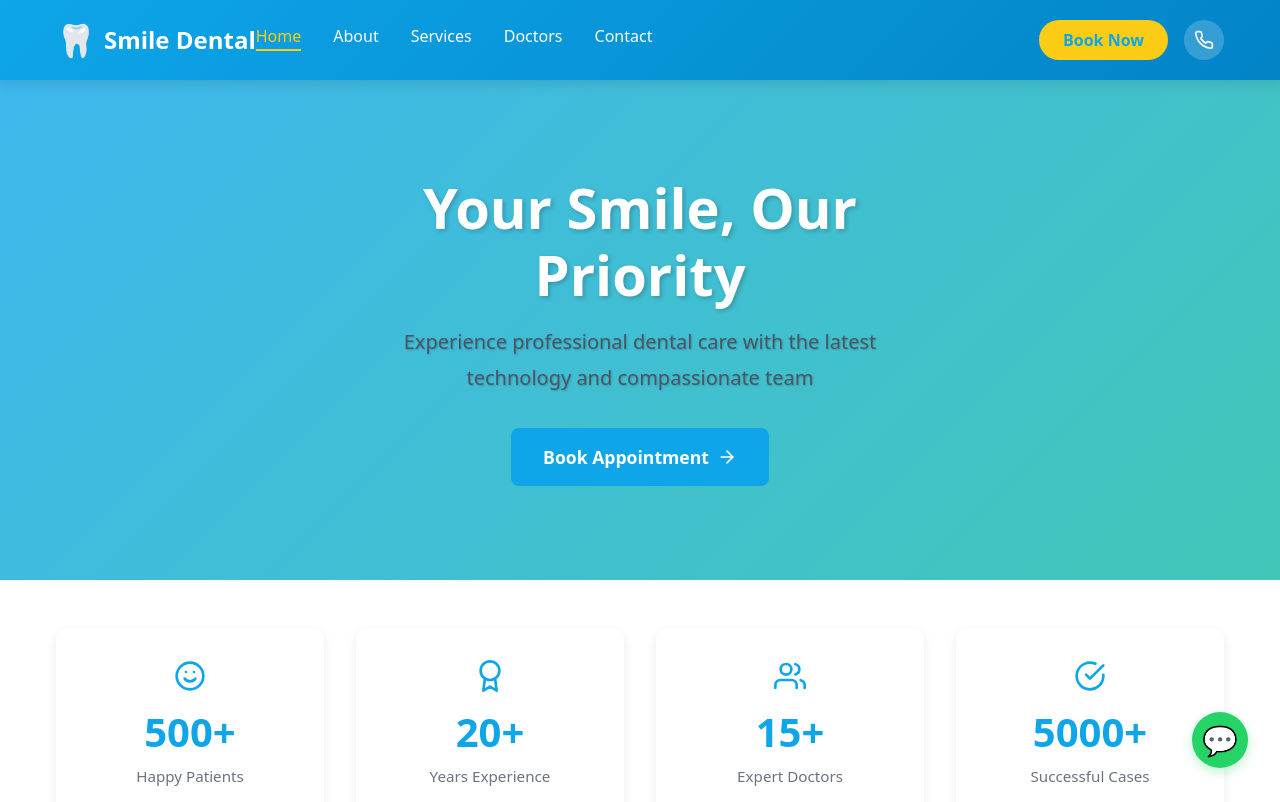
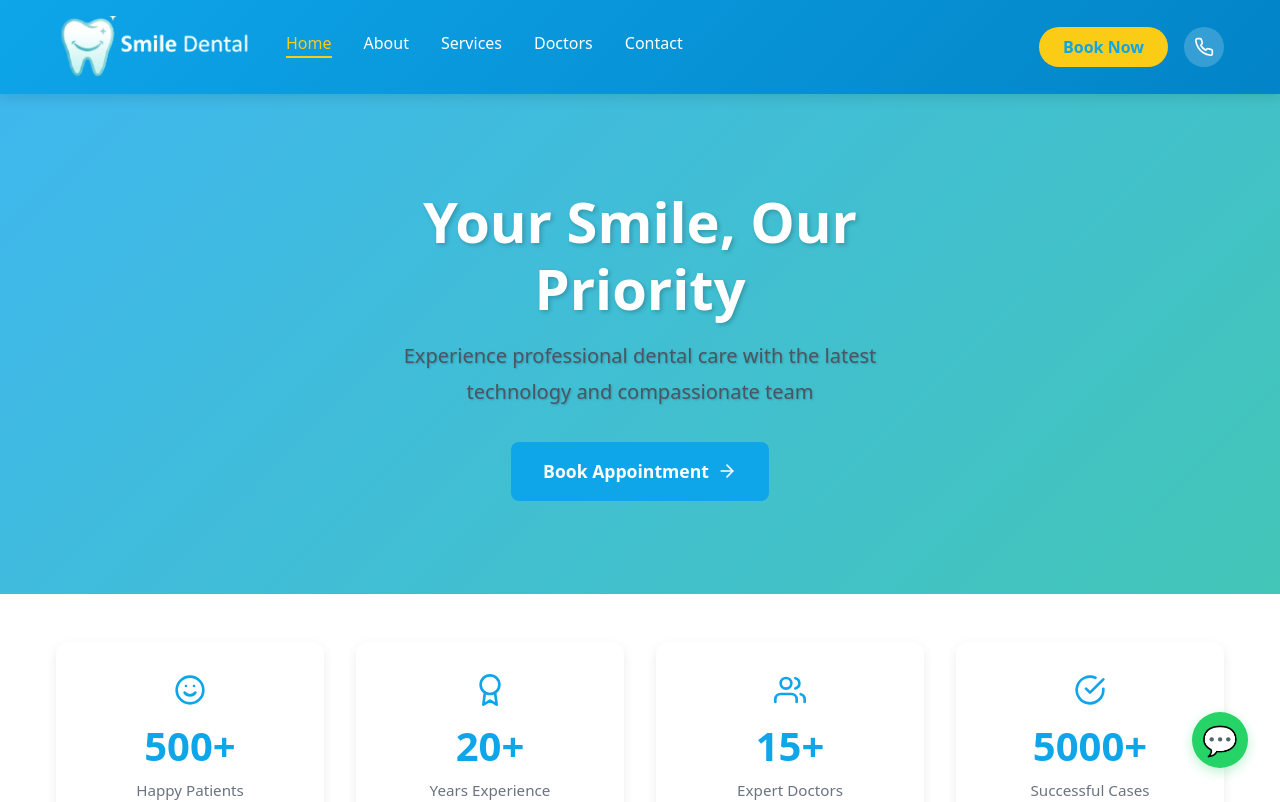
Before and after one commit to rakibislamdev/smile_dental_care, a React (Create React App) app: page / in a window 1280 px wide. Shown: the top 802 px of the page. Built offline with nearby package versions, Linux system fonts and the light colour scheme.

Commit message:
logo updated

```diff
--- a/public/index.html
+++ b/public/index.html
@@ -24,7 +24,7 @@
       work correctly both with client-side routing and a non-root public URL.
       Learn how to configure a non-root public URL by running `npm run build`.
     -->
-    <title>React App</title>
+    <title>Smile Dental Clinic</title>
   </head>
   <body>
     <noscript>You need to enable JavaScript to run this app.</noscript>
--- a/src/layouts/Header.css
+++ b/src/layouts/Header.css
@@ -27,14 +27,18 @@
   text-decoration: none;
   color: white;
   transition: transform 0.3s ease;
+  margin-right: 2rem;
 }
 
 .logo:hover {
   transform: scale(1.05);
 }
 
-.logo-icon {
-  font-size: 2rem;
+.logo-image {
+  width: 198px;
+  /* height: 42px; */
+  object-fit: contain;
+  display: block;
 }
 
 .logo-text {
--- a/src/layouts/Header.jsx
+++ b/src/layouts/Header.jsx
@@ -3,6 +3,7 @@ import { Link, useLocation } from 'react-router-dom';
 import { FiMenu, FiX, FiPhone } from 'react-icons/fi';
 import { ROUTES, CLINIC_INFO } from '../utils/constants';
 import './Header.css';
+import logo from '../assets/logo/smile_dental.png';
 
 const Header = () => {
   const [isMenuOpen, setIsMenuOpen] = useState(false);
@@ -23,8 +24,7 @@ const Header = () => {
       <div className="header-container">
         {/* Logo */}
         <Link to={ROUTES.HOME} className="logo">
-          <span className="logo-icon">🦷</span>
-          <span className="logo-text">Smile Dental</span>
+          <img src={logo} alt="Smile Dental Clinic" className="logo-image" />
         </Link>
 
         {/* Desktop Navigation */}
```
Also changed, not shown: src/assets/logo/smile_dental.png (added).
